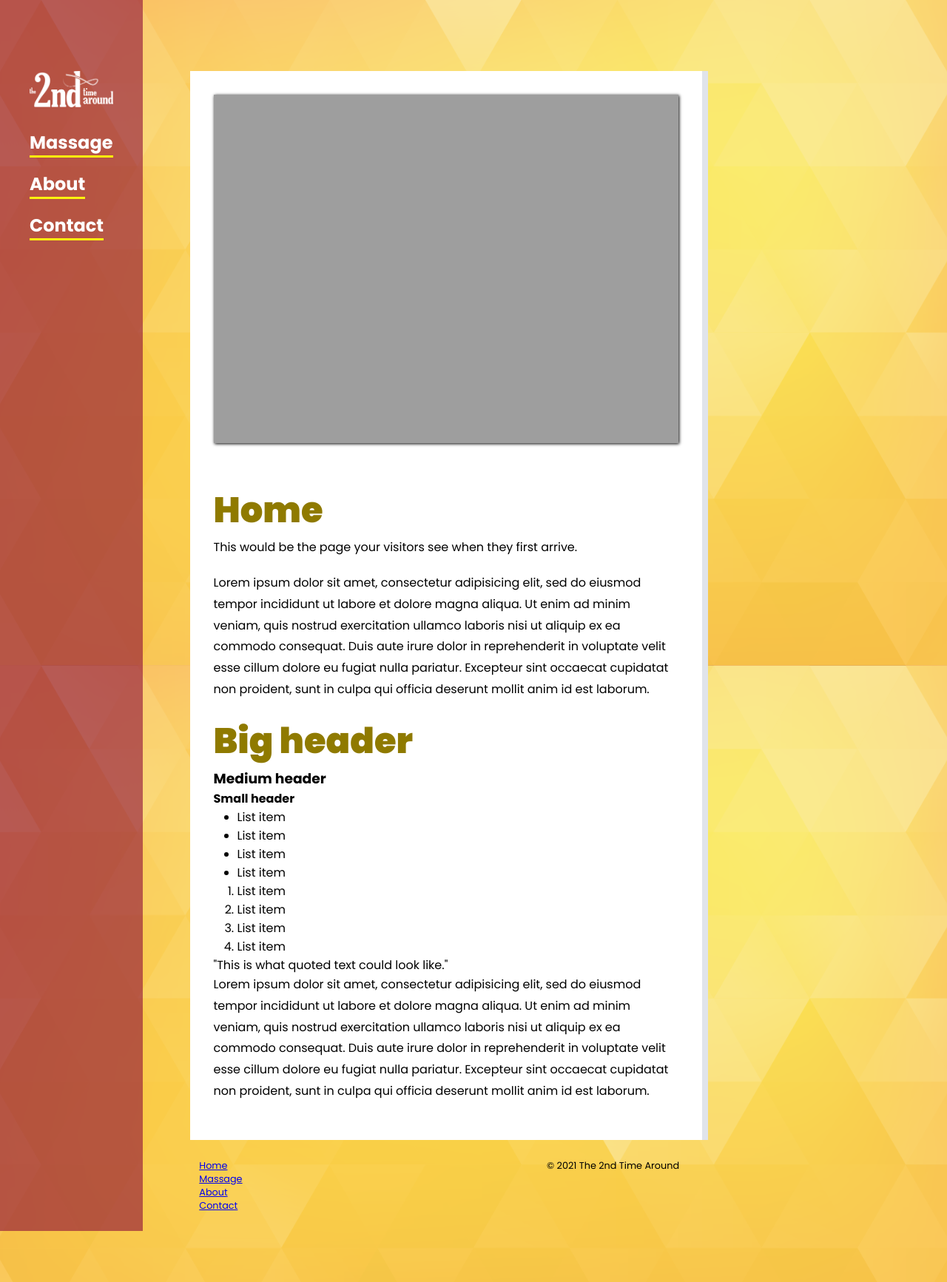
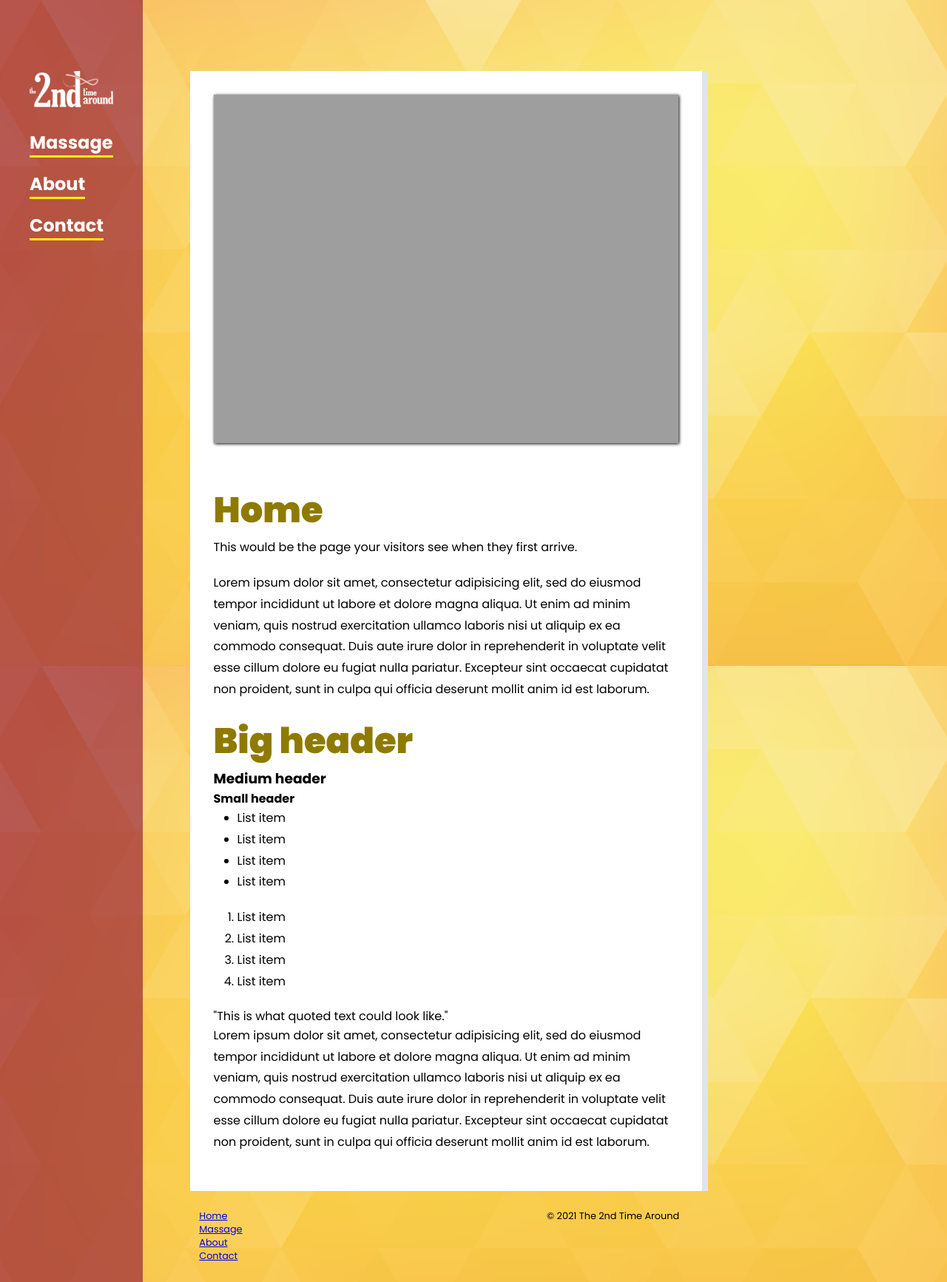
Before and after one commit to citizenkehoe/secondtime, a Jekyll site: the page built from index.html, in a window 1280 px wide. Shown: the whole page at 74% size. Built offline with Jekyll 4.4.1, drawn with Linux system fonts in a browser that asks for light colours.

Commit message:
css - small text tweaks

```diff
--- a/css/secondtime.scss
+++ b/css/secondtime.scss
@@ -147,7 +147,9 @@ main {
 		font-weight: 900;
 	}
 
-	& p {
+	& p,
+	& ul,
+	& ol {
 		line-height: 1.8;
 		margin-bottom: 1.2em;
 	}
```
